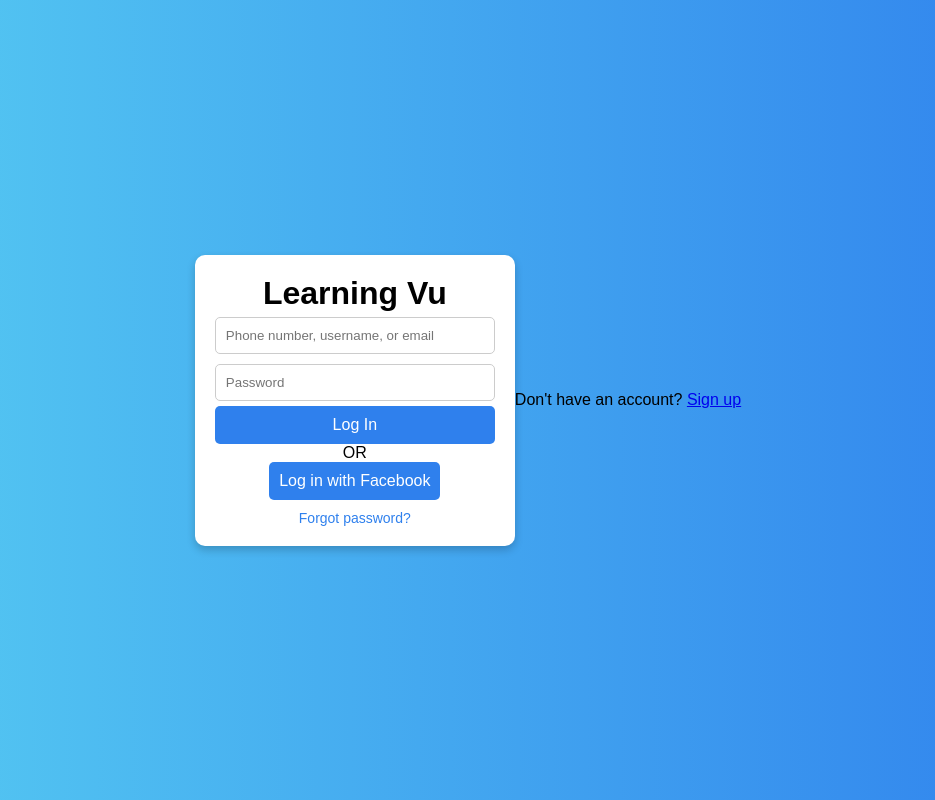
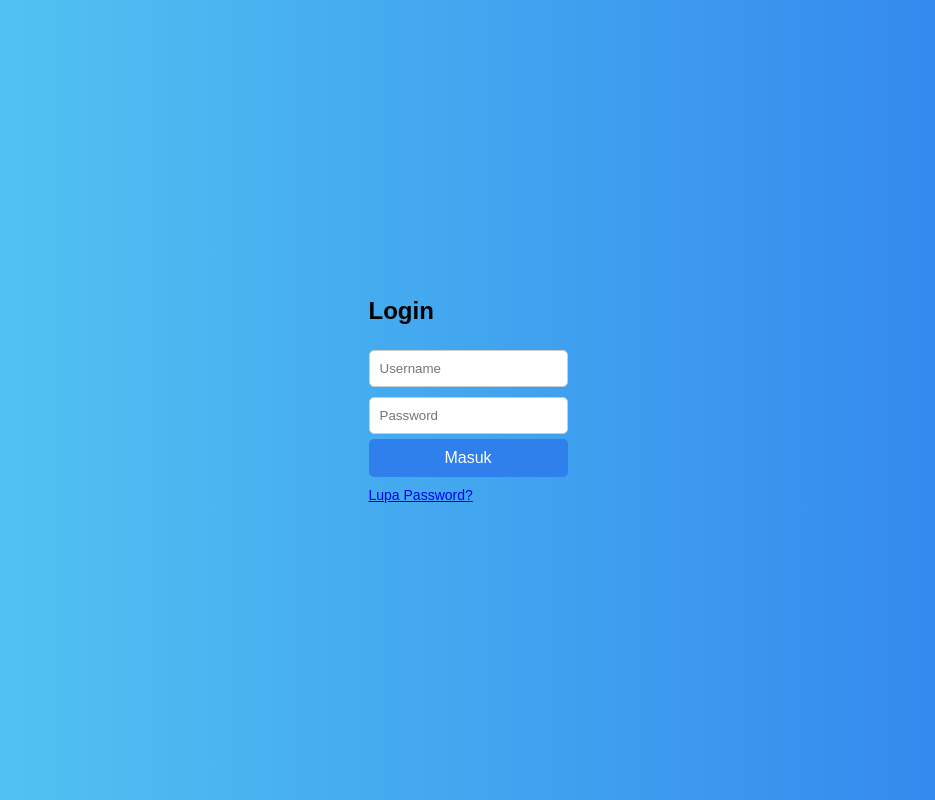
Before and after one commit to vliexvu001/LearningVu, a plain HTML site: page index.html in a window 1280 px wide. Shown: the whole page, without its empty margins (172-1107 px from the left). Drawn offline with Linux system fonts and the light colour scheme.

Commit message:
Update index.html

```diff
--- a/index.html
+++ b/index.html
@@ -3,24 +3,18 @@
 <head>
     <meta charset="UTF-8">
     <meta name="viewport" content="width=device-width, initial-scale=1.0">
-    <title>Learning Vu - Login</title>
+    <title>Login</title>
     <link rel="stylesheet" href="styles.css">
 </head>
 <body>
-    <div class="login-container">
-        <h1 class="logo">Learning Vu</h1>
+    <div class="container">
+        <h2>Login</h2>
         <form id="loginForm">
-            <input type="text" id="username" placeholder="Phone number, username, or email" required>
+            <input type="text" id="username" placeholder="Username" required>
             <input type="password" id="password" placeholder="Password" required>
-            <button type="submit">Log In</button>
+            <button type="submit">Masuk</button>
         </form>
-        <div class="separator">OR</div>
-        <button class="facebook-login">Log in with Facebook</button>
-        <p class="forgot-password">Forgot password?</p>
-    </div>
-
-    <div class="signup-box">
-        Don't have an account? <a href="#">Sign up</a>
+        <p class="forgot-password"><a href="#">Lupa Password?</a></p>
     </div>
 
     <script src="script.js"></script>
```
